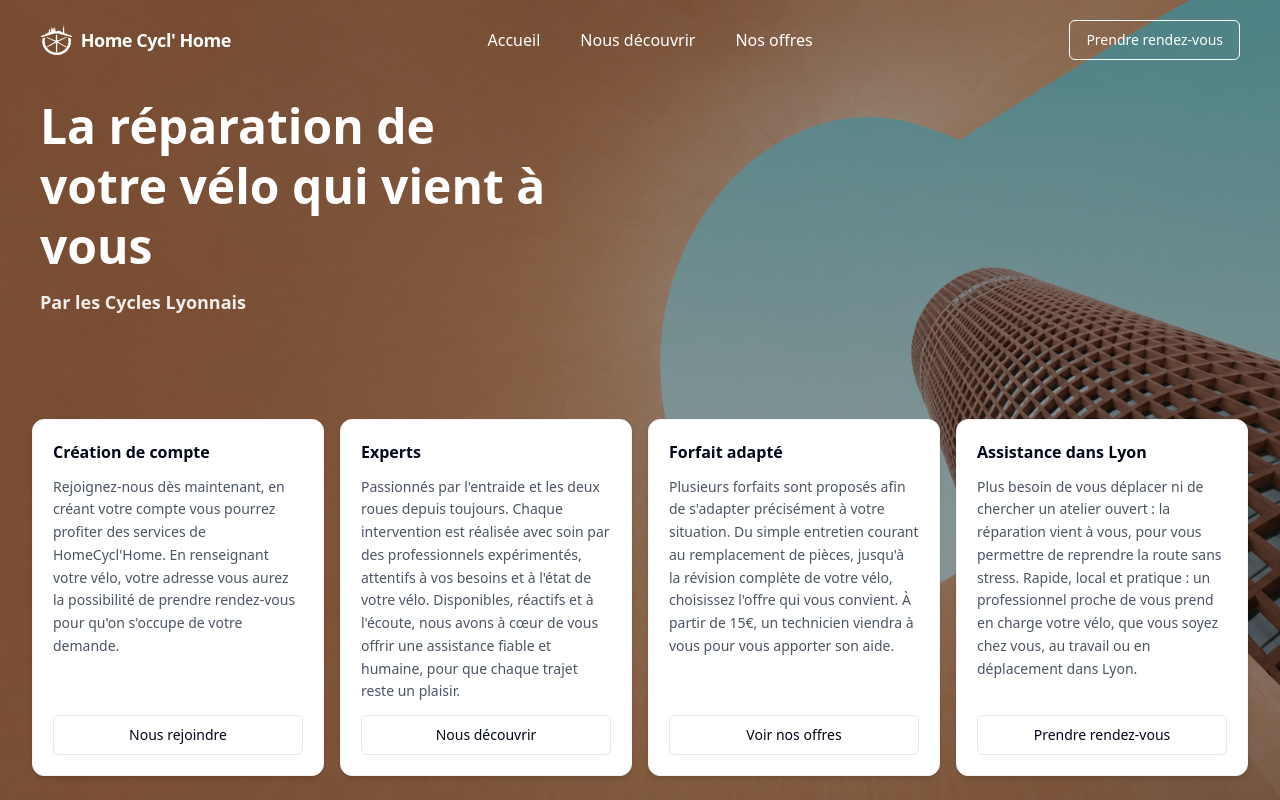
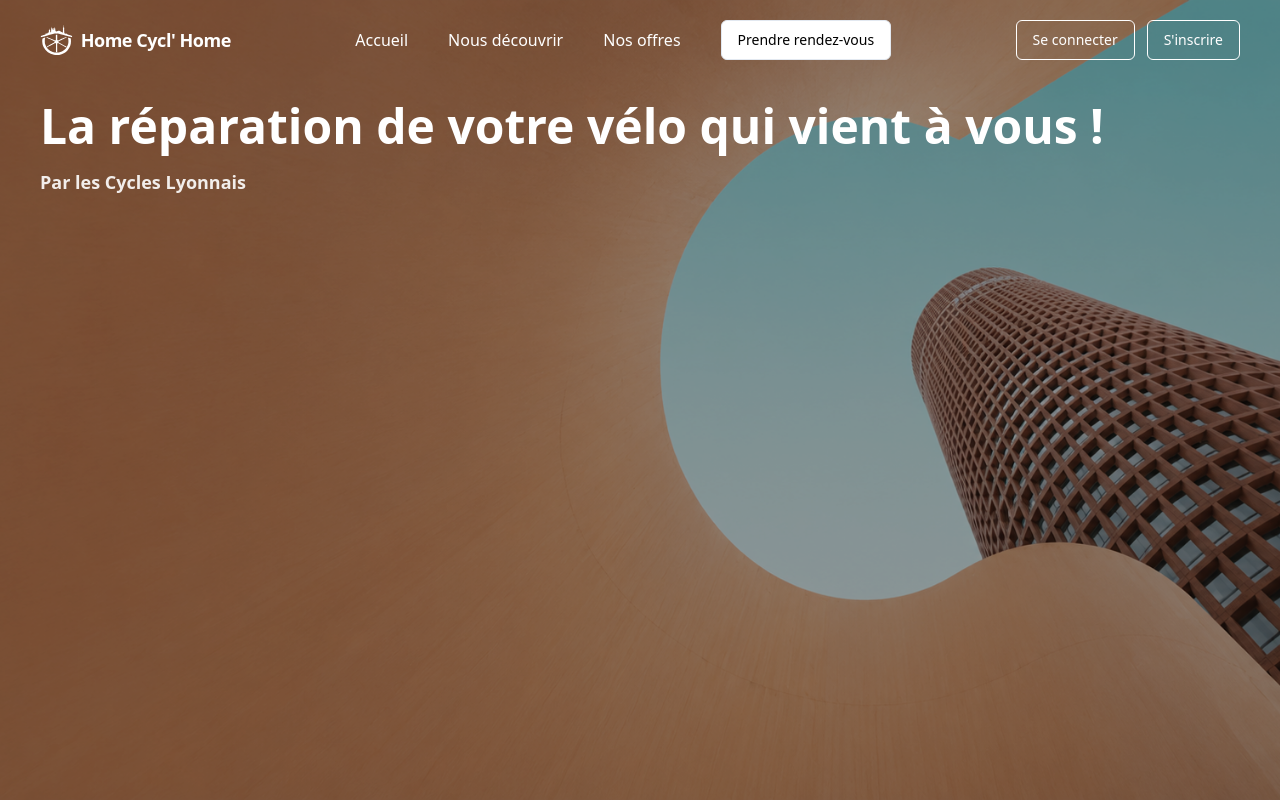
Before and after one commit to lemonhao9/app, a React (Vite) app in the folder frontend/: page / in a window 1280 px wide. Built offline with nearby package versions, Linux system fonts and the light colour scheme.

Commit message:
feat-> update navbar+landingpage

```diff
--- a/frontend/src/components/ui/NavBar.tsx
+++ b/frontend/src/components/ui/NavBar.tsx
@@ -1,5 +1,5 @@
 import { Link } from "react-router-dom";
-import {Button} from './button';
+import { Button } from './button';
 import logoSrc from '@/assets/LELOGOHCHwhite.svg'
 import logoSrcDark from '@/assets/LELOGOHCHblack.svg'
 
@@ -7,16 +7,24 @@ export function NavBar({ dark = false }: { dark?: boolean }) {
     return (
         <nav className="absolute top-0 left-0 right-0 z-10 flex items-center justify-between px-10 py-5">
             <Link to="/" className={`flex items-center gap-2 ${dark ? 'text-gray-900' : 'text-white'} font-bold text-lg tracking-tight`}>
-            <img src={dark ? logoSrcDark : logoSrc} alt="HomeCycl'Home Logo" className="h-8 w-auto"/> <span>Home Cycl' Home</span>
+                <img src={dark ? logoSrcDark : logoSrc} alt="HomeCycl'Home Logo" className="h-8 w-auto" /> <span>Home Cycl' Home</span>
             </Link>
             <div className="hidden md:flex items-center gap-10">
-                <Link to="/" className={`${dark ? 'text-gray-900' : 'text-white'} font-medium hover:text-white/80 transition-colors`}>Accueil</Link>
-                <Link to="/about" className={`${dark ? 'text-gray-900' : 'text-white'} font-medium hover:text-white/80 transition-colors`}>Nous découvrir</Link>
-                <Link to="/forfaits" className={`${dark ? 'text-gray-900' : 'text-white'} font-medium hover:text-white/80 transition-colors`}>Nos offres</Link>
+                <Link to="/" className={`${dark ? 'text-gray-900' : 'text-white'} font-medium hover:text-white/80 transition-opacity`}>Accueil</Link>
+                <Link to="/about" className={`${dark ? 'text-gray-900' : 'text-white'} font-medium hover:text-white/80 transition-opacity`}>Nous découvrir</Link>
+                <Link to="/forfaits" className={`${dark ? 'text-gray-900' : 'text-white'} font-medium hover:text-white/80 transition-opacity`}>Nos offres</Link>
+                <Button asChild variant="outline" className={`${dark ? 'text-gray-900' : 'text-black'} hover:bg-white/20`}>
+                    <Link to="/reserver">Prendre rendez-vous</Link>
+                </Button>
             </div>
-            <Button asChild variant="outline" className={`${dark ? 'border-gray-900' : 'border-white'} ${dark ? 'text-gray-900' : 'text-white'} bg-transparent hover:text-gray-900`}>
-                <Link to="/reserver">Prendre rendez-vous</Link>
-            </Button>
+            <div className="hidden md:flex items-center gap-3">
+                <Button asChild variant="outline" className={`${dark ? 'border-gray-900' : 'border-white'} ${dark ? 'text-gray-900' : 'text-white'} bg-transparent hover:bg-white hover:text-gray-900`}>
+                    <Link to="/login">Se connecter</Link>
+                </Button>
+                <Button asChild variant="outline" className={`${dark ? 'border-gray-900' : 'border-white'} ${dark ? 'text-gray-900' : 'text-white'} bg-transparent hover:bg-white hover:text-gray-900`}>
+                    <Link to="/signup">S'inscrire</Link>
+                </Button>
+            </div>
         </nav>
     );
 }
--- a/frontend/src/pages/LandingPage.tsx
+++ b/frontend/src/pages/LandingPage.tsx
@@ -3,32 +3,32 @@ import { Button } from '@/components/ui/button';
 import { NavBar } from '@/components/ui/NavBar';
 import CrayonHorizontal2 from '@/assets/CrayonHorizontal2.png';
 
-const pitchCards = [
-    {
-        title: 'Création de compte',
-        description: "Rejoignez-nous dès maintenant, en créant votre compte vous pourrez profiter des services de HomeCycl'Home. En renseignant votre vélo, votre adresse vous aurez la possibilité de prendre rendez-vous pour qu'on s'occupe de votre demande.",
-        cta: 'Nous rejoindre',
-        to: '/signup',
-    },
-    {
-        title: 'Experts',
-        description: "Passionnés par l'entraide et les deux roues depuis toujours. Chaque intervention est réalisée avec soin par des professionnels expérimentés, attentifs à vos besoins et à l'état de votre vélo. Disponibles, réactifs et à l'écoute, nous avons à cœur de vous offrir une assistance fiable et humaine, pour que chaque trajet reste un plaisir.",
-        cta: 'Nous découvrir',
-        to: '/about',
-    },
-    {
-        title: 'Forfait adapté',
-        description: "Plusieurs forfaits sont proposés afin de s'adapter précisément à votre situation. Du simple entretien courant au remplacement de pièces, jusqu'à la révision complète de votre vélo, choisissez l'offre qui vous convient. À partir de 15€, un technicien viendra à vous pour vous apporter son aide.",
-        cta: 'Voir nos offres',
-        to: '/forfaits',
-    },
-    {
-        title: 'Assistance dans Lyon',
-        description: "Plus besoin de vous déplacer ni de chercher un atelier ouvert : la réparation vient à vous, pour vous permettre de reprendre la route sans stress. Rapide, local et pratique : un professionnel proche de vous prend en charge votre vélo, que vous soyez chez vous, au travail ou en déplacement dans Lyon.",
-        cta: 'Prendre rendez-vous',
-        to: '/reserver',
-    }
-] as const;
+// const pitchCards = [
+//     {
+//         title: 'Création de compte',
+//         description: "Rejoignez-nous dès maintenant, en créant votre compte vous pourrez profiter des services de HomeCycl'Home. En renseignant votre vélo, votre adresse vous aurez la possibilité de prendre rendez-vous pour qu'on s'occupe de votre demande.",
+//         cta: 'Nous rejoindre',
+//         to: '/signup',
+//     },
+//     {
+//         title: 'Experts',
+//         description: "Passionnés par l'entraide et les deux roues depuis toujours. Chaque intervention est réalisée avec soin par des professionnels expérimentés, attentifs à vos besoins et à l'état de votre vélo. Disponibles, réactifs et à l'écoute, nous avons à cœur de vous offrir une assistance fiable et humaine, pour que chaque trajet reste un plaisir.",
+//         cta: 'Nous découvrir',
+//         to: '/about',
+//     },
+//     {
+//         title: 'Forfait adapté',
+//         description: "Plusieurs forfaits sont proposés afin de s'adapter précisément à votre situation. Du simple entretien courant au remplacement de pièces, jusqu'à la révision complète de votre vélo, choisissez l'offre qui vous convient. À partir de 15€, un technicien viendra à vous pour vous apporter son aide.",
+//         cta: 'Voir nos offres',
+//         to: '/forfaits',
+//     },
+//     {
+//         title: 'Assistance dans Lyon',
+//         description: "Plus besoin de vous déplacer ni de chercher un atelier ouvert : la réparation vient à vous, pour vous permettre de reprendre la route sans stress. Rapide, local et pratique : un professionnel proche de vous prend en charge votre vélo, que vous soyez chez vous, au travail ou en déplacement dans Lyon.",
+//         cta: 'Prendre rendez-vous',
+//         to: '/reserver',
+//     }
+// ] as const;
 export function LandingPage() {
   return (
     <div className="h-screen overflow-hidden relative">
@@ -39,27 +39,13 @@ export function LandingPage() {
         <div className="absolute inset-0 bg-black/40" />
       </div>
       <NavBar />
-      <div className="absolute top-24 left-10 z-10 max-w-lg">
-        <h1 className="text-5xl font-bold text-white leading-tight">
-          La réparation de votre vélo qui vient à vous
+      <div className="absolute top-24 left-10 z-10 ">
+        <h1 className="text-5xl font-extrabold text-white leading-tight">
+          La réparation de votre vélo qui vient à vous !
         </h1>
         <p className="text-white/90 mt-3 text-lg font-semibold">Par les Cycles Lyonnais</p>
       </div>
-      <div className="absolute bottom-6 left-0 right-0 px-8 z-20">
-        <div className="grid grid-cols-4 gap-4 max-w-7xl mx-auto">
-          {pitchCards.map((card) => (
-            <div key={card.title} className="bg-white rounded-xl shadow-md p-5 flex flex-col gap-3 border border-gray-100">
-              <div className="flex items-center gap-2">
-                <h2 className="font-bold text-base">{card.title}</h2>
-              </div>
-              <p className="text-sm text-gray-600 flex-1 leading-relaxed">{card.description}</p>
-              <Button asChild variant="outline" className="w-full mt-auto">
-                <Link to={card.to}>{card.cta}</Link>
-              </Button>
-            </div>
-          ))}
-        </div>
-      </div>
+
 
     </div>
   );
```
